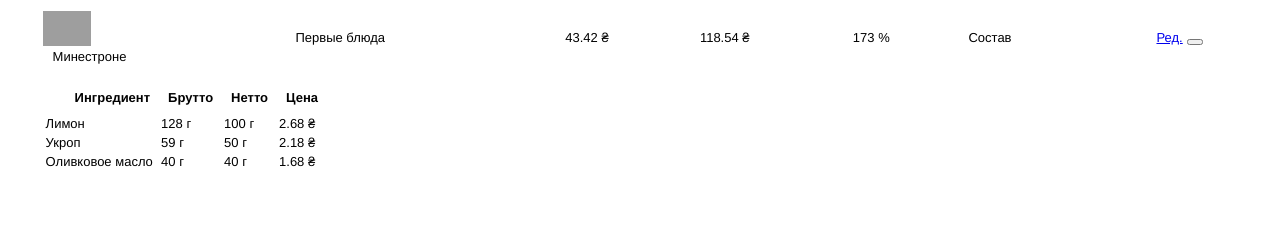
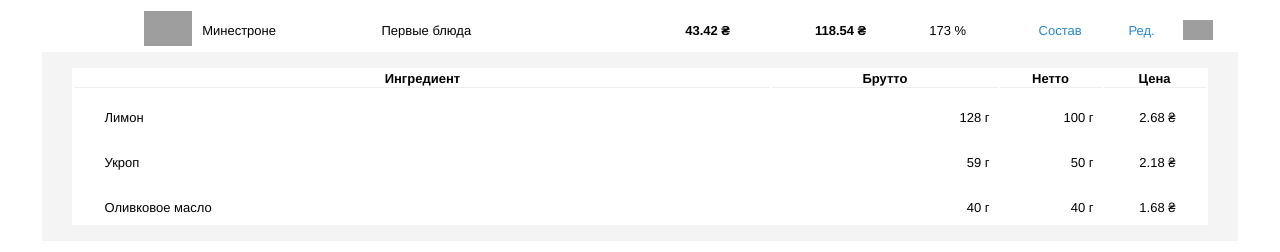
Before and after one commit to KirillKulakow/project_js_cafe_terminal, a plain HTML site: page index.html in a window 1280 px wide. Both pictures are taken after a click on the link "Состав". Drawn offline with Linux system fonts and the light colour scheme; grey boxes are pictures that could not be loaded.

Commit message:
Update styles.css

```diff
--- a/styles.css
+++ b/styles.css
@@ -1,18 +1,107 @@
-.left-cell {
-    padding: 20px 8px 8px 30px;
+.dishItem {
+    border: 1px none #333333;
+};
+
+.dishItem__name {
+    text-align: left;
+    max-width: 200px;
+}
+
+.dishItem__left-cell {
     text-align: left;
 }
 
-.right-cell {
-    padding: 20px 8px 8px 8px;
+.dishItem__price {
+    text-align: right;
+    font-weight: bold;
+}
+
+.dishItem__right-cell {
     text-align: right;
 }
 
-.right-cell-end {
-    padding: 20px 30px 8px 8px;
-    text-align: right;
+.dishItem__flex-center {
+    display: flex;
+    align-items: center;
+    justify-content: center;
+}
+
+.dishItem__link {
+    text-decoration: none;
+    cursor: pointer;
+    color: #2688cd;
+}
+
+.dishItem__button {
+    width: 30px;
+    height: 20px;
+    background-image: url('https://demo.joinposter.com/i/manage/ellipsis.png');
+    background-repeat: no-repeat;
+    background-position: center;
+    border: none;
+    background-color: inherit;
+    cursor: pointer;
+}
+
+.dishItem__another-options {
+    position: relative;
+    z-index: 1;
+}
+
+.dishItem__another-options__list {
+    position: absolute;
+    top: -20px;
+    left: -150px;
+    background-color: #fff;
+    border: 1px solid #000;
+    border-radius: 10px;
+    text-align: left;
+}
+
+.dishItem__dropdown-menu {
+    list-style: none;
+    margin: 0;
+    padding: 15px;
+}
+
+.dishItem__dropdown-link {
+    color: #2688cd;
+    cursor: pointer;
 }
 
 .closed {
     display: none;
 }
+
+.dishIngred__left-cell {
+    padding: 20px 8px 8px 30px;
+    text-align: left;
+}
+
+.dishIngred__right-cell {
+    padding: 20px 8px 8px 8px;
+    text-align: right;
+}
+
+.dishIngred__right-cell-end {
+    padding: 20px 30px 8px 8px;
+    text-align: right;
+}
+.dishIngred__bcg-color {
+    background-color: rgb(244, 244, 244);
+}
+
+.dishIngred__table {
+    width: 95%;
+    background-color: #fff;
+    margin: 15px auto;
+}
+
+.dishIngred__item-left {
+    border-bottom: 1px solid rgb(238, 238, 238)
+}
+
+.dishIngred__item-right {
+    width: 100px;
+    border-bottom: 1px solid rgb(238, 238, 238)
+}
```
